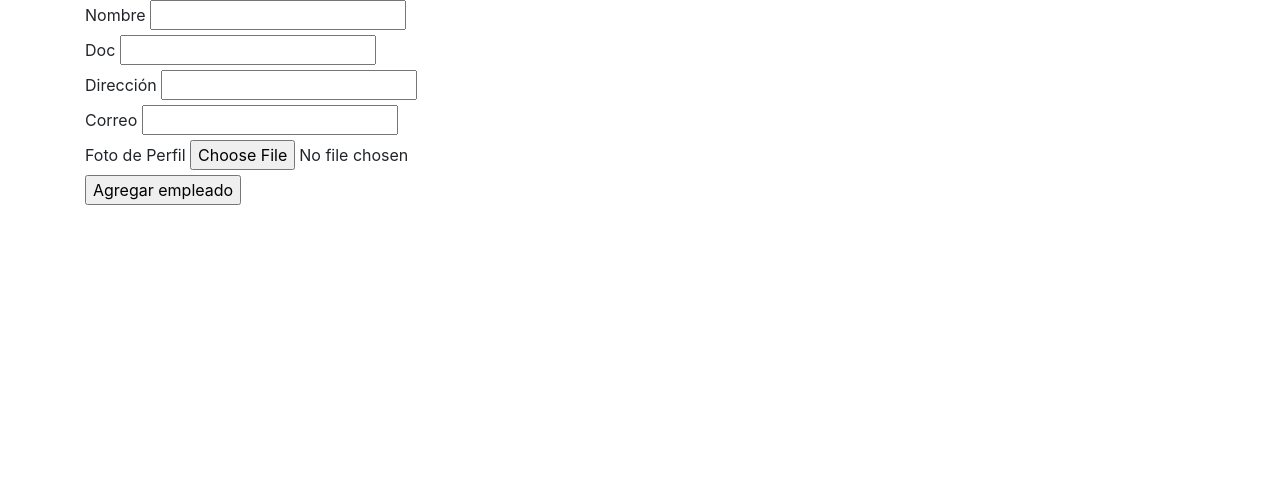
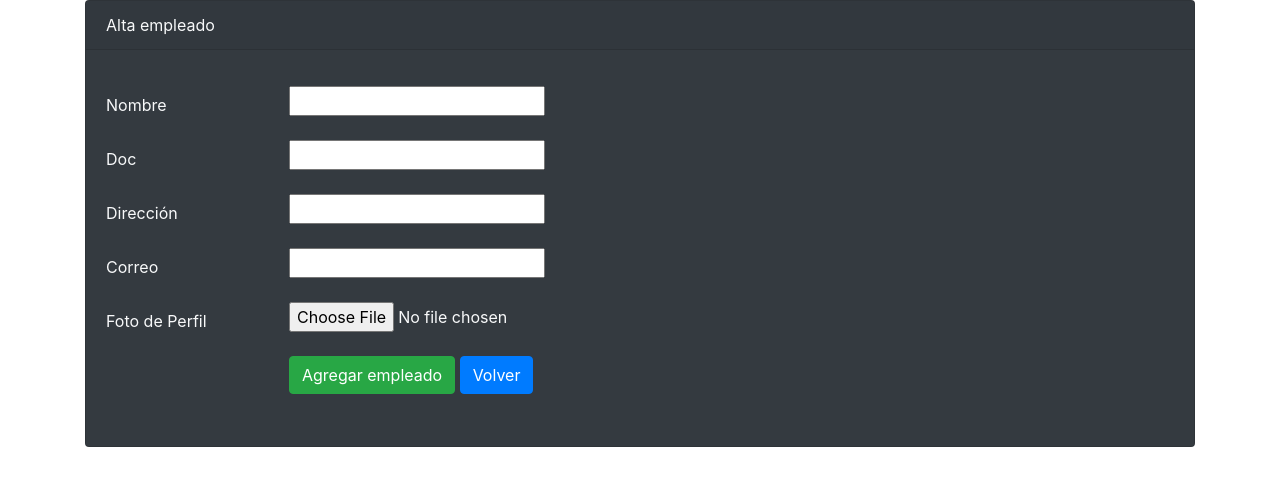
Before and after one commit to Rosinaer/Sistema-empleados, a Flask app: page /create in a window 1280 px wide. Shown: the part 56-542 px from the top of the page. Run offline with Flask 3, Linux system fonts and the light colour scheme; some libraries are stand-ins or nearby versions.

Commit message:
Agregar estilos a los templates html

```diff
--- a/src/templates/empleados/create.html
+++ b/src/templates/empleados/create.html
@@ -1,20 +1,49 @@
 {% include 'header.html' %}
 <form method="POST" action="/store" enctype="multipart/form-data">
-    <label for="txtnombre">Nombre</label>
-    <input type="text" name="txtNombre" id="txtNombre"required/>
-    <br/>
-    <label for="txtdoc">Doc</label>
-    <input type="number" name="txtDoc" id="txtDoc"required/>
-    <br/>
-    <label for="txtdirección">Dirección</label>
-    <input type="tex" name="txtDirección" id="txtDirección"required/>
-    <br/>
-    <label for="txtcorreo">Correo</label>
-    <input type="email" name="txtCorreo" id="txtCorreo"required/>
-    <br/>
-    <label for="txtfoto">Foto de Perfil</label>
-    <input type="file" name="txtFoto" id="txtFoto"required/>
-    <br/>
-    <input type="submit" value="Agregar empleado"/>
+    <div class="card bg-dark text-light">
+        <div class="card-header">
+            Alta empleado
+        </div>
+        <div class="card-body">
+            <p class="card-text">
+            <div class="form-group row ">
+                <label for="txtnombre" class="col-sm-2 col-form-label">Nombre</label>
+                <div class="col-sm-10">
+                    <input type="text" name="txtNombre" id="txtNombre" required />
+                </div>
+            </div>
+            <div class="form-group row ">
+                <label for="txtdoc" class="col-sm-2 col-form-label">Doc</label>
+                <div class="col-sm-10">
+                    <input type="number" name="txtDoc" id="txtDoc" required />
+                </div>
+            </div>
+            <div class="form-group row ">
+                <label for="txtdirección" class="col-sm-2 col-form-label">Dirección</label>
+                <div class="col-sm-10">
+                    <input type="tex" name="txtDirección" id="txtDirección" required />
+                </div>
+            </div>
+            <div class="form-group row ">
+                <label for="txtcorreo" class="col-sm-2 col-form-label">Correo</label>
+                <div class="col-sm-10">
+                    <input type="email" name="txtCorreo" id="txtCorreo" required />
+                </div>
+            </div>
+            <div class="form-group row ">
+                <label for="txtfoto" class="col-sm-2 col-form-label">Foto de Perfil</label>
+                <div class="col-sm-10">
+                    <input type="file" name="txtFoto" id="txtFoto" required />
+                </div>
+            </div>
+            <div class="form-group row ">
+                <div class="col-sm-10 offset-sm-2">
+                    <input class="btn btn-success" type="submit" value="Agregar empleado" />
+                    <a class="btn btn-primary" href="{{ url_for('index')}}">Volver</a>
+                </div>
+            </div>
+        </div>
+        </p>
+    </div>
 </form>
 {% include 'footer.html' %}
```
Also changed, not shown: src/templates/empleados/edit.html (+47 -18 lines), src/templates/empleados/index.html (+7 -5 lines).
